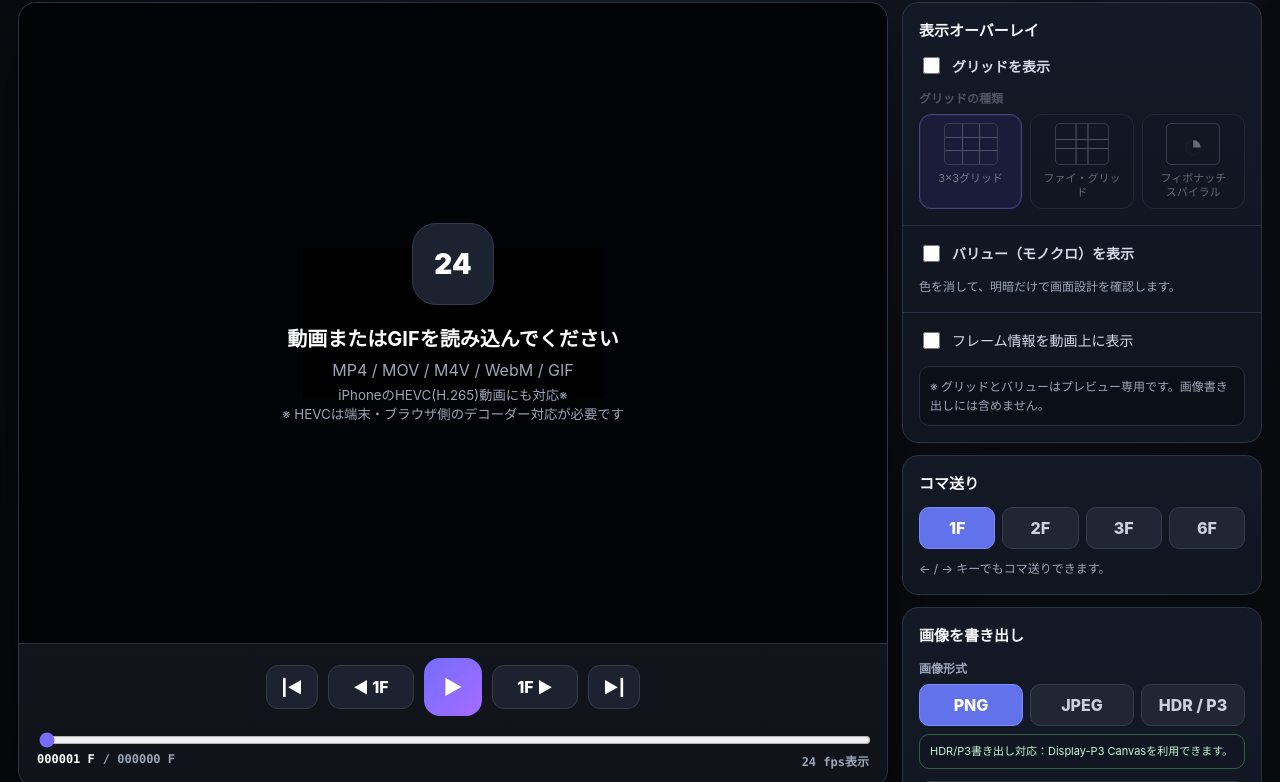
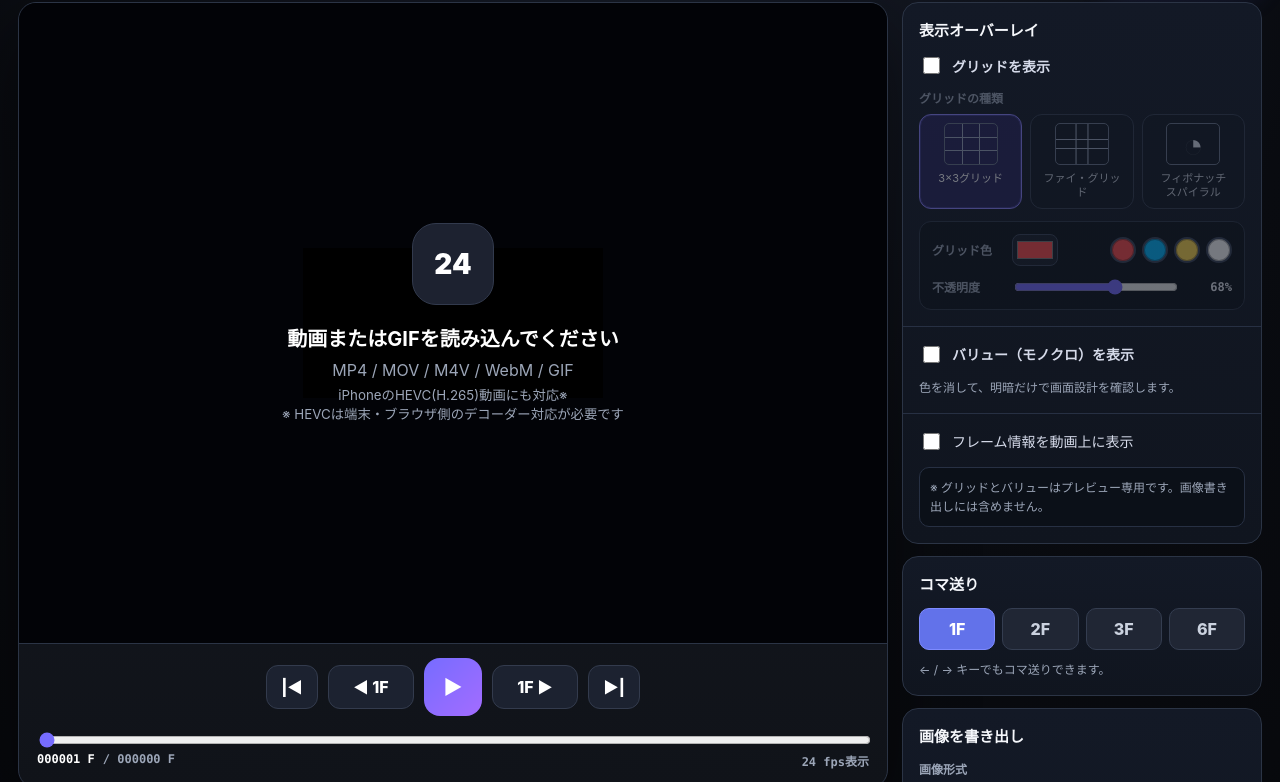
Before and after one commit to Satifo3/FV24, a plain HTML site: page index.html in a window 1280 px wide. Shown: the part 85-867 px from the top of the page. Drawn offline with Linux system fonts and the light colour scheme.

Commit message:
Add files via upload

```diff
--- a/app.js
+++ b/app.js
@@ -44,6 +44,8 @@ let gridEnabled = false;
 let valueEnabled = false;
 let gridType = "thirds";
 let exportOverlays = true;
+let gridColor = "#ff4b4b";
+let gridOpacity = 0.68;
 
 openBtn.addEventListener("click", () => fileInput.click());
 fileInput.addEventListener("change", (e) => {
@@ -97,6 +99,26 @@ $("gridCheck").addEventListener("change", e => {
   gridEnabled = e.target.checked;
   $("gridOptions").classList.toggle("disabled", !gridEnabled);
   renderOverlays();
+});
+
+$("gridColor").addEventListener("input", e => {
+  gridColor = normalizeHexColor(e.target.value);
+  renderOverlays();
+});
+
+$("gridOpacity").addEventListener("input", e => {
+  gridOpacity = Math.max(0.2, Math.min(1, Number(e.target.value) / 100));
+  $("gridOpacityValue").textContent = `${Math.round(gridOpacity * 100)}%`;
+  renderOverlays();
+});
+
+document.querySelectorAll(".color-preset").forEach(btn => {
+  btn.addEventListener("click", () => {
+    const color = normalizeHexColor(btn.dataset.color || "#ff4b4b");
+    gridColor = color;
+    $("gridColor").value = color;
+    renderOverlays();
+  });
 });
 
 $("valueCheck").addEventListener("change", e => {
@@ -542,9 +564,23 @@ function composeAnalyzedFrame(targetCtx, options = {}) {
   targetCtx.restore();
 }
 
+function normalizeHexColor(value) {
+  const v = String(value || "").trim();
+  return /^#[0-9a-fA-F]{6}$/.test(v) ? v.toLowerCase() : "#ff4b4b";
+}
+
+function hexToRgba(hex, alpha) {
+  const safe = normalizeHexColor(hex);
+  const r = parseInt(safe.slice(1, 3), 16);
+  const g = parseInt(safe.slice(3, 5), 16);
+  const b = parseInt(safe.slice(5, 7), 16);
+  const a = Math.max(0, Math.min(1, Number(alpha)));
+  return `rgba(${r}, ${g}, ${b}, ${a})`;
+}
+
 function drawGridToContext(g, kind, w, h) {
   g.save();
-  g.strokeStyle = "rgba(255, 75, 75, 0.95)";
+  g.strokeStyle = hexToRgba(gridColor, gridOpacity);
   g.lineWidth = Math.max(2, Math.min(w, h) / 650);
   g.lineCap = "round";
   g.lineJoin = "round";
--- a/index.html
+++ b/index.html
@@ -15,7 +15,7 @@
           <p class="eyebrow">ANIMATION REFERENCE TOOL</p>
           <h1>Frame Viewer <span>24</span></h1>
         </div>
-        <span class="version-badge">v1.6.2</span>
+        <span class="version-badge">v1.6.3</span>
       </div>
 
       <div class="top-actions">
@@ -98,6 +98,25 @@
                   <span>フィボナッチ<br>スパイラル</span>
                 </button>
               </div>
+
+              <div class="grid-appearance">
+                <div class="appearance-row">
+                  <span class="control-label inline-label">グリッド色</span>
+                  <input id="gridColor" class="color-picker" type="color" value="#ff4b4b" aria-label="グリッド色" />
+                  <div class="color-presets" aria-label="色覚に配慮したプリセット">
+                    <button type="button" class="color-preset" data-color="#ff4b4b" title="赤" style="--preset:#ff4b4b"></button>
+                    <button type="button" class="color-preset" data-color="#00b7ff" title="シアン" style="--preset:#00b7ff"></button>
+                    <button type="button" class="color-preset" data-color="#ffd84d" title="黄" style="--preset:#ffd84d"></button>
+                    <button type="button" class="color-preset" data-color="#ffffff" title="白" style="--preset:#ffffff"></button>
+                  </div>
+                </div>
+
+                <div class="appearance-row opacity-row">
+                  <span class="control-label inline-label">不透明度</span>
+                  <input id="gridOpacity" type="range" min="20" max="100" step="5" value="68" />
+                  <strong id="gridOpacityValue">68%</strong>
+                </div>
+              </div>
             </div>
           </div>
 
--- a/style.css
+++ b/style.css
@@ -276,3 +276,62 @@ footer{text-align:center;color:#687286;font-size:11px;padding:14px 0}
 .viewer:not(.has-analysis) #fxCanvas{
   visibility:hidden;
 }
+
+
+/* v1.6.3: grid color + transparency controls */
+.grid-appearance{
+  margin-top:12px;
+  padding:12px;
+  border:1px solid #2d3647;
+  border-radius:12px;
+  background:#0c1119;
+}
+.appearance-row{
+  display:flex;
+  align-items:center;
+  gap:10px;
+}
+.appearance-row + .appearance-row{
+  margin-top:11px;
+}
+.inline-label{
+  margin:0;
+  min-width:70px;
+}
+.color-picker{
+  width:46px;
+  height:32px;
+  padding:2px;
+  border:1px solid #3a4458;
+  border-radius:8px;
+  background:#171d28;
+  cursor:pointer;
+}
+.color-presets{
+  display:flex;
+  gap:6px;
+  margin-left:auto;
+}
+.color-preset{
+  width:26px;
+  height:26px;
+  padding:0;
+  border:2px solid #3a4458;
+  border-radius:50%;
+  background:var(--preset);
+  box-shadow:0 0 0 1px #0005 inset;
+}
+.color-preset:hover{
+  transform:scale(1.06);
+}
+.opacity-row input[type="range"]{
+  flex:1;
+  min-width:0;
+  accent-color:var(--accent);
+}
+.opacity-row strong{
+  width:42px;
+  color:#e8ecf5;
+  font:700 12px ui-monospace,SFMono-Regular,Menlo,monospace;
+  text-align:right;
+}
```
Also changed, not shown: 1 other file.
